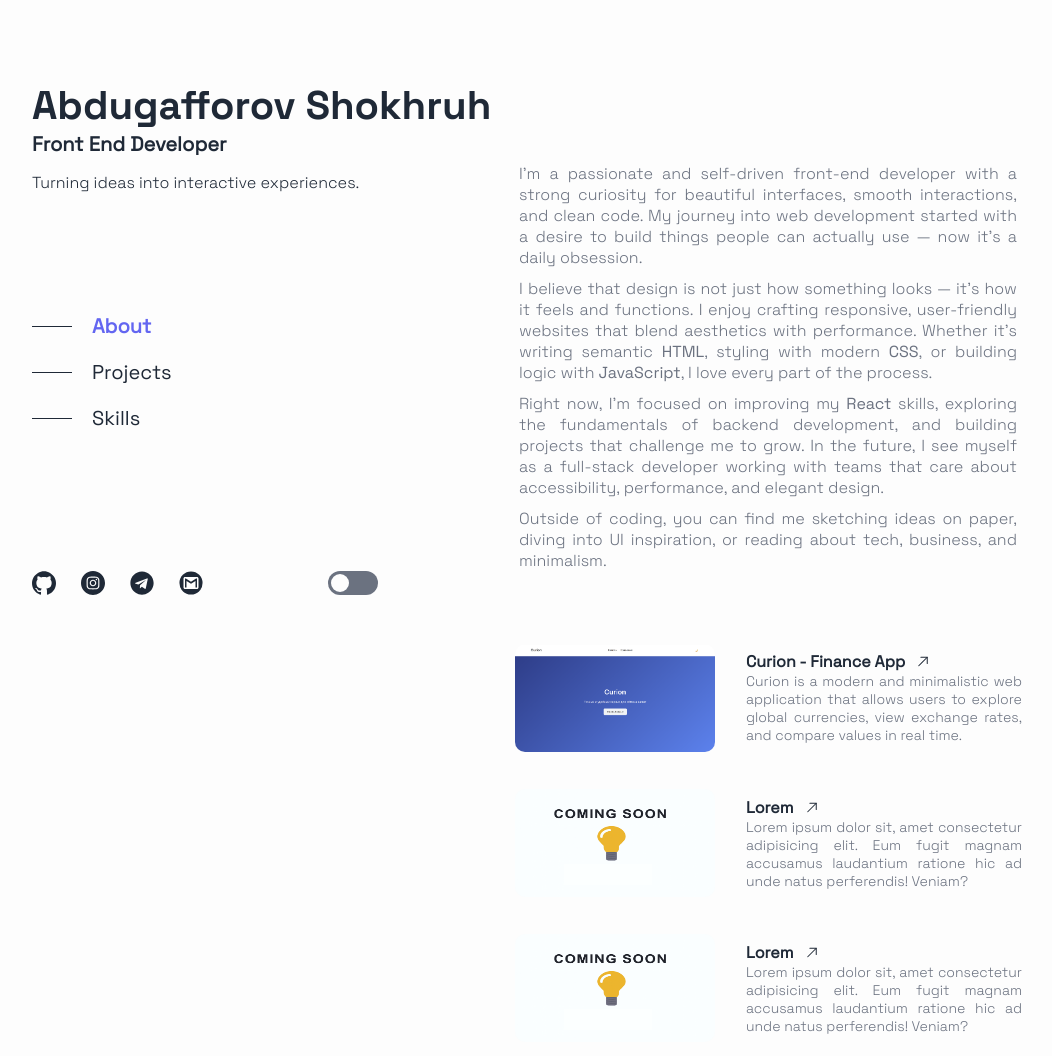
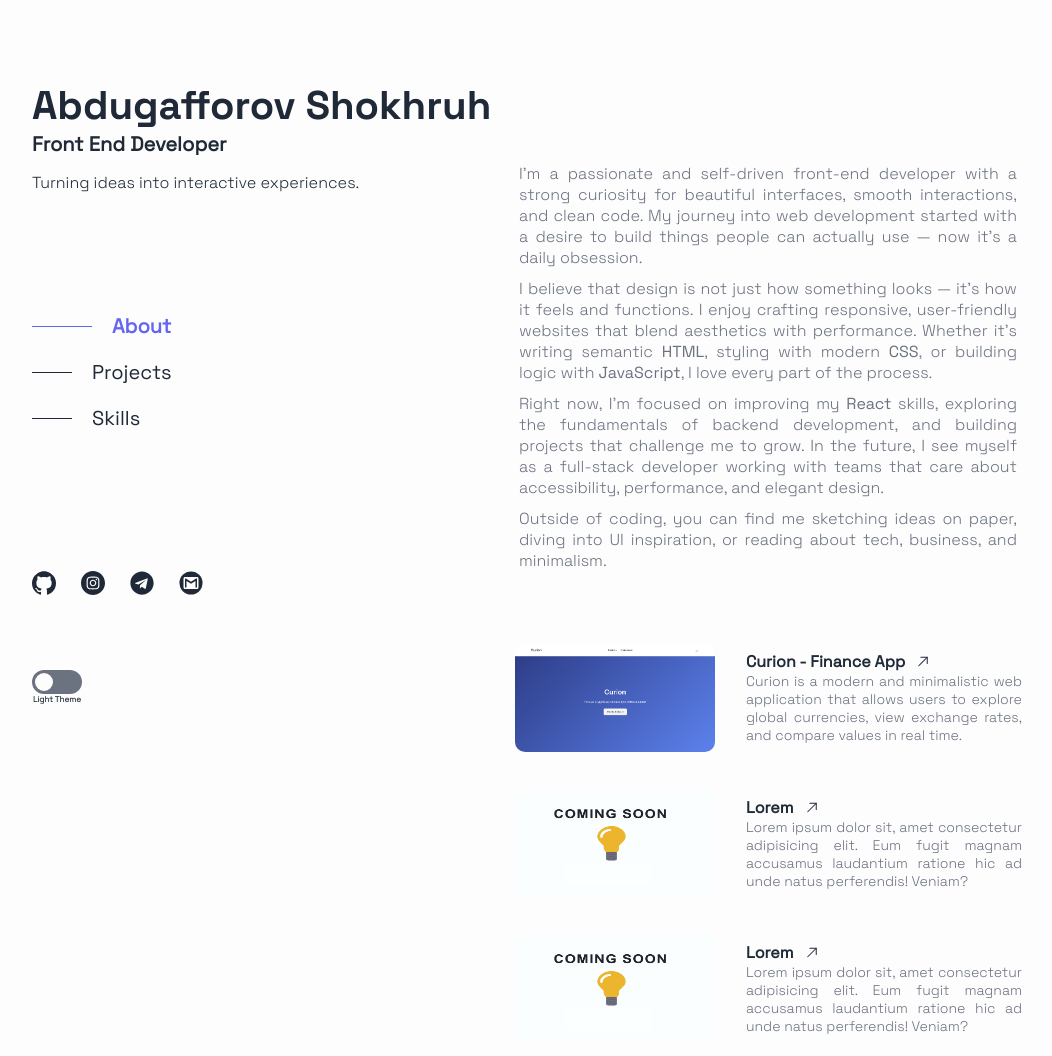
Before and after one commit to senda0l/Portfolio, a plain HTML site: page index.html in a window 1280 px wide. Shown: the top 1056 px of the page, without its empty margins (96-1148 px from the left). Drawn offline with Linux system fonts and the light colour scheme; grey boxes are pictures that could not be loaded.

Commit message:
last changes for today

```diff
--- a/index.html
+++ b/index.html
@@ -17,9 +17,15 @@
             <p class="nav-about">Turning ideas into interactive experiences.</p>
           </div>
           <ul class="nav-list">
-            <li><a href="#about" class="nav-link">About</a></li>
-            <li><a href="#projects" class="nav-link">Projects</a></li>
-            <li><a href="#skills" class="nav-link">Skills</a></li>
+            <li><a href="#about" class="nav-link">About</a>
+              <div class="nav-line"></div>
+            </li>
+            <li><a href="#projects" class="nav-link">Projects</a>
+              <div class="nav-line"></div>
+            </li>
+            <li><a href="#skills" class="nav-link">Skills</a>
+              <div class="nav-line"></div>
+            </li>
           </ul>
 
           <div class="nav-socials">
@@ -155,11 +161,12 @@
                 </g>
               </svg>
             </a>
-            <label class="theme-switcher">
-              <input type="checkbox" />
-              <span class="slider"></span>
-            </label>
           </div>
+          <label class="theme-switcher">
+            <input type="checkbox" />
+            <span class="slider"></span>
+            <h3 class="switcher-text">Light Theme</h3>
+          </label>
         </div>
       </div>
     </nav>
--- a/main.js
+++ b/main.js
@@ -2,9 +2,10 @@ const switcher = document.querySelector(".slider"),
   body = document.body,
   img = document.querySelectorAll(".dark1"),
   gmail = document.querySelector(".mail"),
-  imgs = document.querySelectorAll(".light1");
-sections = document.querySelectorAll("section");
-navLinks = document.querySelectorAll(".nav-link");
+  imgs = document.querySelectorAll(".light1"),
+  sections = document.querySelectorAll("section"),
+  navLinks = document.querySelectorAll(".nav-link"),
+  switcherText = document.querySelector(".switcher-text");
 
 switcher.addEventListener("click", () => {
   body.classList.toggle("dark");
@@ -19,6 +20,7 @@ switcher.addEventListener("click", () => {
     lightimg.classList.toggle("light");
   });
 
+  switcherText.textContent='Dark Theme'
 });
 
 const observer = new IntersectionObserver(
@@ -37,6 +39,6 @@ const observer = new IntersectionObserver(
   }
 );
 
-sections.forEach(section => {
-    observer.observe(section)
+sections.forEach((section) => {
+  observer.observe(section);
 });
--- a/style/style.css
+++ b/style/style.css
@@ -45,9 +45,8 @@ body.dark {
     --accent-alt: #f778ba;
     /* розово-лавандовый для вторичных акцентов */
 }
-html{
+html {
     scroll-behavior: smooth;
-
 }
 .container {
     margin: 0 auto;
@@ -116,9 +115,11 @@ li {
     transition: fill 0.3s ease;
 }
 
-.nav-link.active{
+.nav-link.active {
     color: var(--accent);
     font-weight: bold;
+    padding-left: 80px;
+
 }
 
 .nav-link::before {
@@ -130,6 +131,12 @@ li {
     left: 0%;
     top: 50%;
     transition: 0.3s ease;
+}
+
+.nav-link.active::before {
+    width: 60px;
+    margin-right: 20px;
+    background-color: var(--accent);
 }
 
 .nav-link:hover {
@@ -148,7 +155,7 @@ li {
     column-gap: 25px;
 }
 
-.social-link{
+.social-link {
     color: var(--text);
     transition: fill 0.3s ease;
 }
@@ -158,7 +165,7 @@ li {
     transform: scale(1.1);
 }
 
-.mail.active{
+.mail.active {
     fill: #0d1117;
 }
 
@@ -196,29 +203,24 @@ main {
 
 .projects-card:hover {
     background-color: var(--hover);
-
 }
 
 .card-titles {
     display: flex;
     gap: 10px;
     transition: 0.3s;
-
 }
 
 .arrow {
     transform: rotate(-45deg);
     color: var(--text);
     transition: 0.3s;
-
 }
 
 .projects-card:hover .arrow {
     transform: rotate(-45deg) translate(5px, 0px);
     /* transform: rotate(-45deg); */
     color: var(--accent);
-
-
 }
 
 .card-title {
@@ -252,8 +254,7 @@ main {
     border-radius: 10px;
 }
 
-
-.light1.light{
+.light1.light {
     height: 0px;
 }
 
@@ -286,7 +287,6 @@ img.dark1.active {
     border-radius: 10px;
     padding-bottom: 20px;
     transition: 0.3s;
-
 }
 
 .skills-title {
@@ -299,7 +299,7 @@ img.dark1.active {
 .skills-item:hover {
     background-color: var(--hover);
 }
-.skills-item:hover .skills-title{
+.skills-item:hover .skills-title {
     color: var(--accent);
 }
 
@@ -310,21 +310,21 @@ img.dark1.active {
     color: var(--text-secondary);
 }
 
-.theme-switcher{
-    margin-left: 100px;
+.theme-switcher {
+    bottom: 50px;
     width: 50px;
     height: 24px;
     position: relative;
     display: inline-block;
 }
 
-.theme-switcher input{
+.theme-switcher input {
     opacity: 0;
     width: 0;
     height: 0;
 }
 
-.slider{
+.slider {
     background-color: var(--text-secondary);
     position: absolute;
     top: 0;
@@ -334,10 +334,9 @@ img.dark1.active {
     border-radius: 24px;
     cursor: pointer;
     transition: 0.3s;
-
 }
 
-.slider::before{
+.slider::before {
     position: absolute;
     content: "";
     height: 18px;
@@ -348,9 +347,17 @@ img.dark1.active {
     background: var(--bg);
     transition: 0.3s;
 }
-input:checked + .slider{
+input:checked + .slider {
     background-color: var(--text);
 }
 input:checked + .slider:before {
-  transform: translateX(26px);
+    transform: translateX(26px);
 }
+
+.switcher-text{
+    font-family: 'SpaceGrotesk-Light';
+    color: var(--text);
+    font-size: 8px;
+    text-align: center;
+    padding-top: 3px;
+}
```
